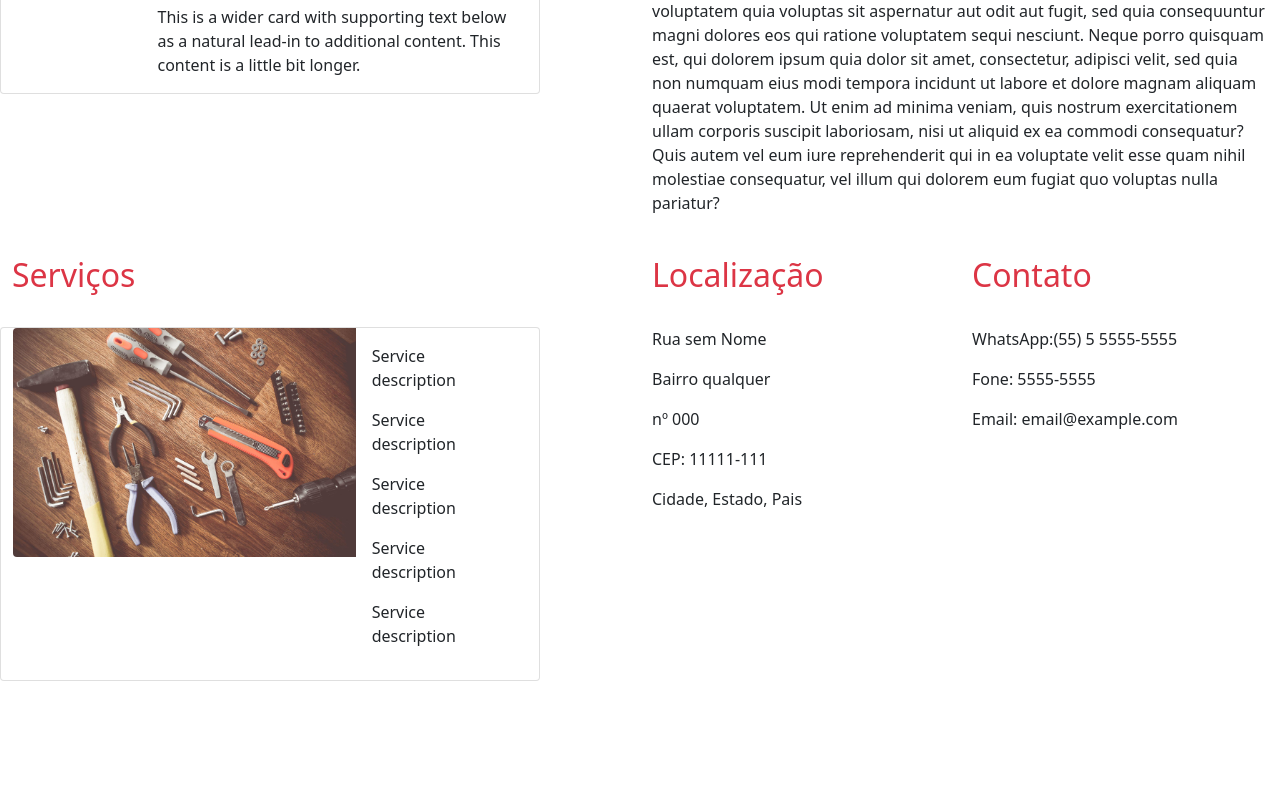
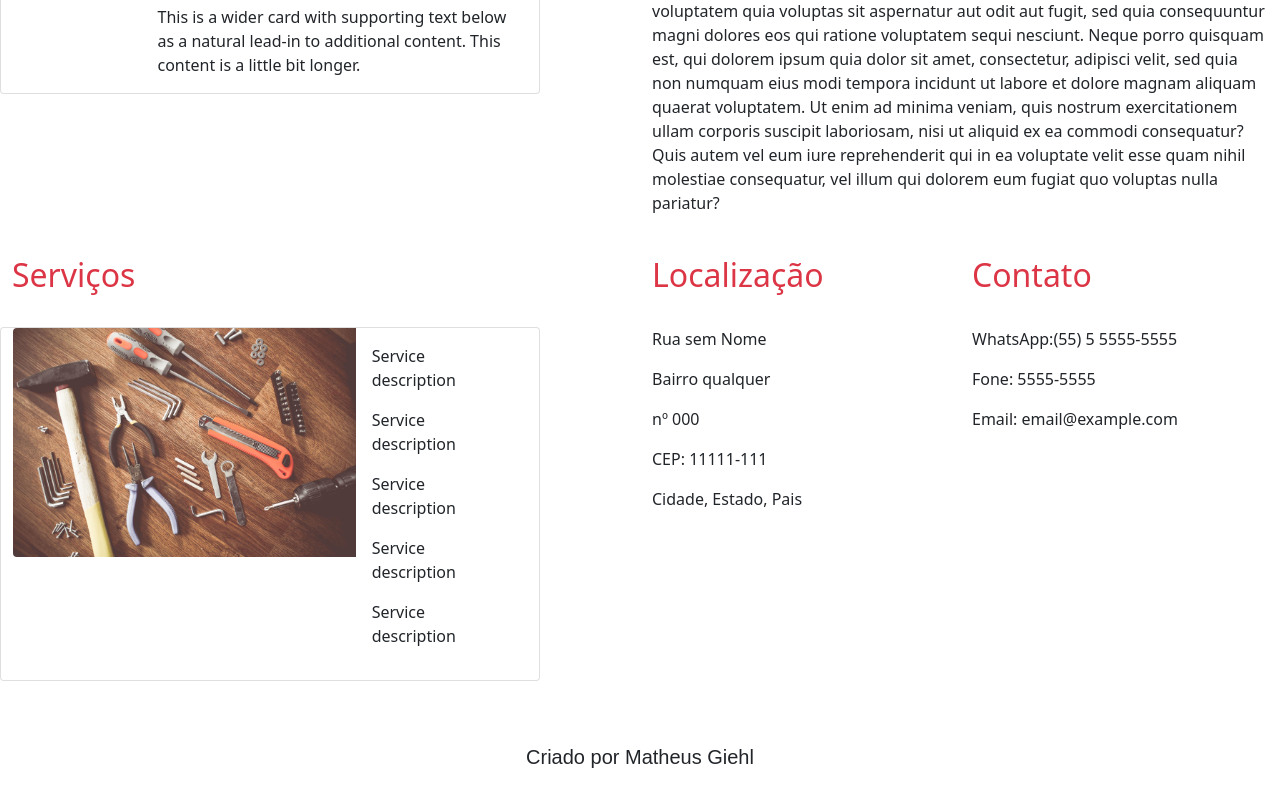
Before and after one commit to MatheusGiehl/OnePage, a plain HTML site: page index.html in a window 1280 px wide. Shown: the part 1302-2089 px from the top of the page. Before the commit the page ends 1999 px from the top, so only its background shows below. Drawn offline with nearby package versions, Linux system fonts and the light colour scheme.

Commit message:
update index.html

```diff
--- a/index.html
+++ b/index.html
@@ -176,5 +176,8 @@
           </div>
         </div>
       </section>
+      <footer>
+        Criado por Matheus Giehl
+      </footer>
     </body>
 </html>
```
